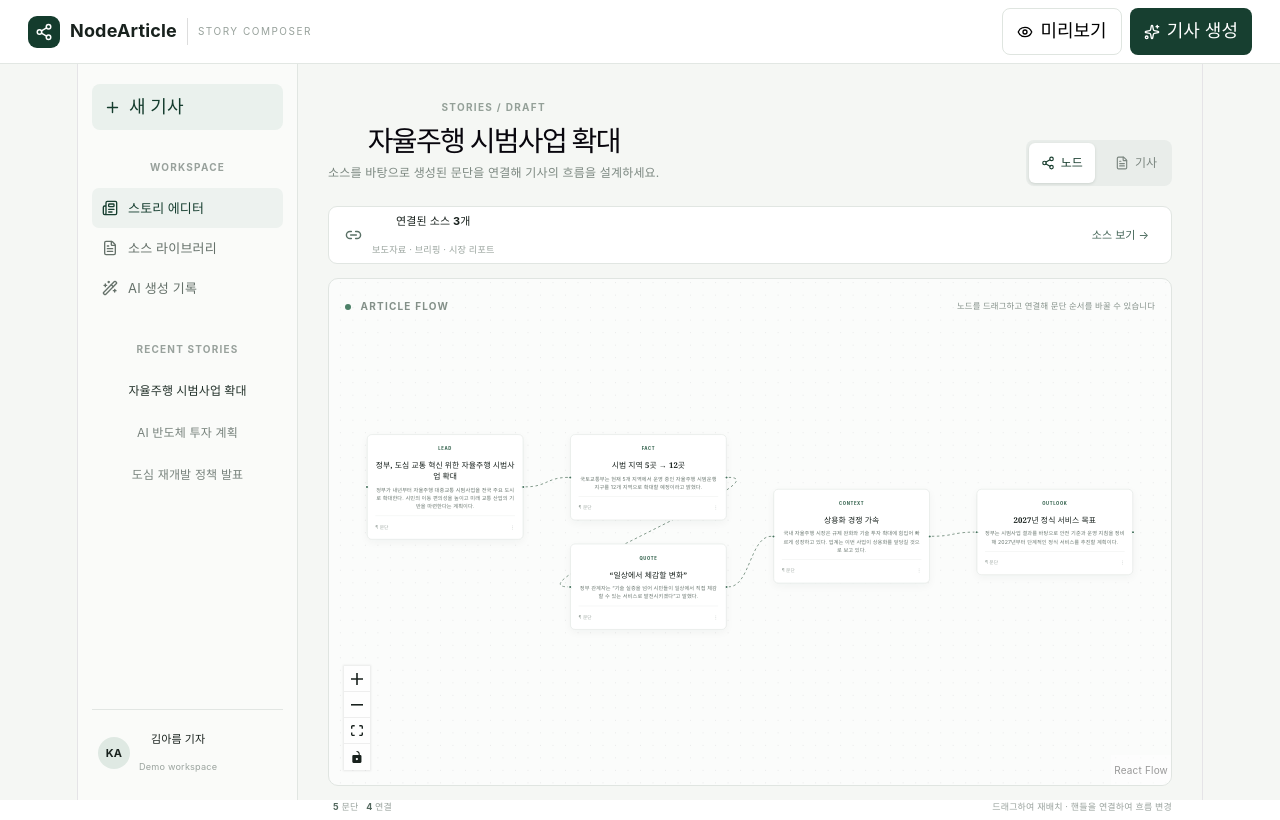
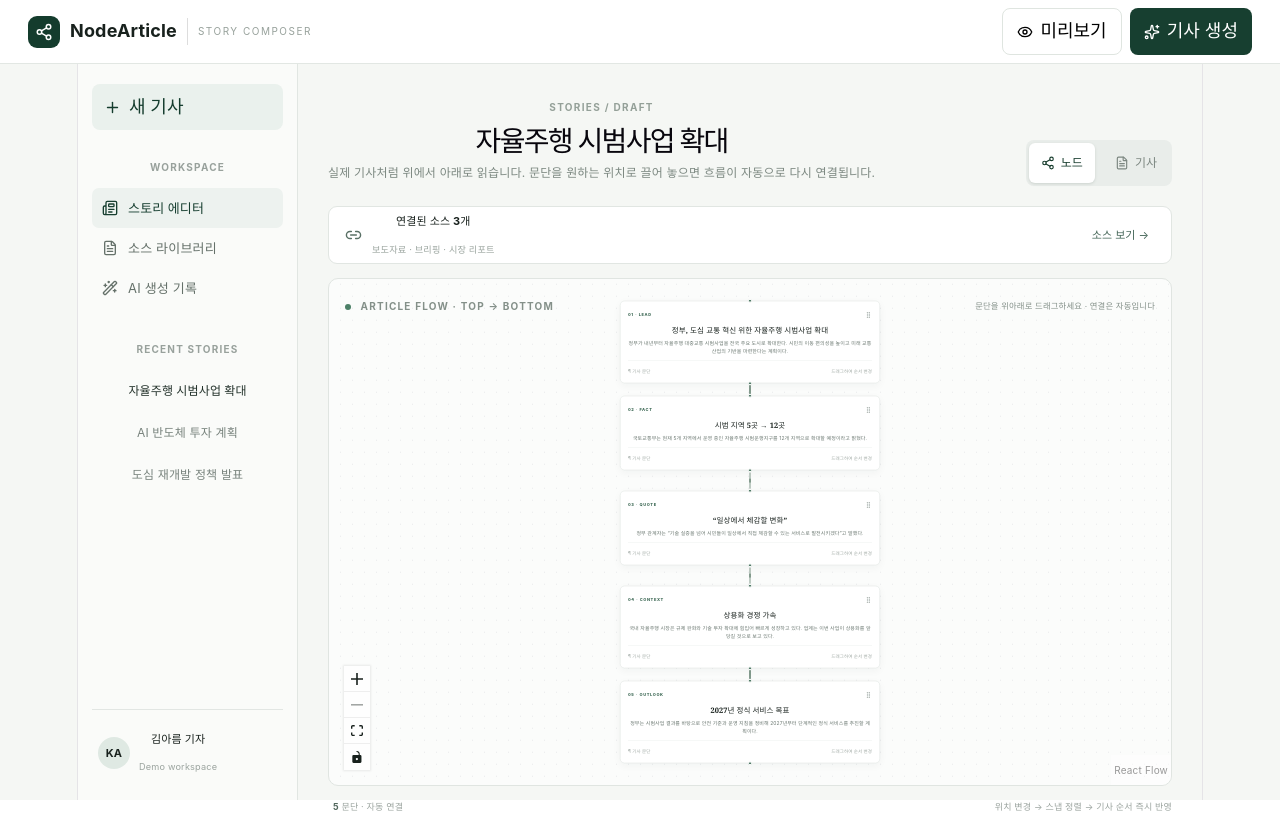
Before and after one commit to Tig0w0/NodeArticle, a React (Vite) app: page / in a window 1280 px wide. Built offline with nearby package versions, Linux system fonts and the light colour scheme.

Commit message:
Add vertical auto-snap article flow

```diff
--- a/src/App.jsx
+++ b/src/App.jsx
@@ -1,26 +1,28 @@
 import { useState } from 'react'
-import { ReactFlow, Background, Controls, Handle, Position, useNodesState, useEdgesState } from '@xyflow/react'
+import { ReactFlow, Background, Controls, Handle, Position, useNodesState } from '@xyflow/react'
 import '@xyflow/react/dist/style.css'
-import { FileText, Sparkles, Share2, Eye, Plus, Newspaper, Link2, WandSparkles } from 'lucide-react'
+import { FileText, Sparkles, Share2, Eye, Plus, Newspaper, Link2, WandSparkles, GripVertical } from 'lucide-react'
 import './App.css'
 
-const article = [
-  { id:'lead', label:'LEAD', title:'정부, 도심 교통 혁신 위한 자율주행 시범사업 확대', body:'정부가 내년부터 자율주행 대중교통 시범사업을 전국 주요 도시로 확대한다. 시민의 이동 편의성을 높이고 미래 교통 산업의 기반을 마련한다는 계획이다.', x:40, y:40 },
-  { id:'fact', label:'FACT', title:'시범 지역 5곳 → 12곳', body:'국토교통부는 현재 5개 지역에서 운영 중인 자율주행 시범운행지구를 12개 지역으로 확대할 예정이라고 밝혔다.', x:430, y:40 },
-  { id:'quote', label:'QUOTE', title:'“일상에서 체감할 변화”', body:'정부 관계자는 “기술 실증을 넘어 시민들이 일상에서 직접 체감할 수 있는 서비스로 발전시키겠다”고 말했다.', x:430, y:250 },
-  { id:'context', label:'CONTEXT', title:'상용화 경쟁 가속', body:'국내 자율주행 시장은 규제 완화와 기술 투자 확대에 힘입어 빠르게 성장하고 있다. 업계는 이번 사업이 상용화를 앞당길 것으로 보고 있다.', x:820, y:145 },
-  { id:'outlook', label:'OUTLOOK', title:'2027년 정식 서비스 목표', body:'정부는 시범사업 결과를 바탕으로 안전 기준과 운영 지침을 정비해 2027년부터 단계적인 정식 서비스를 추진할 계획이다.', x:1210, y:145 },
-]
-const initialNodes=article.map(n=>({id:n.id,position:{x:n.x,y:n.y},data:n,type:'article'}))
-const initialEdges=[['lead','fact'],['fact','quote'],['quote','context'],['context','outlook']].map(([s,t],i)=>({id:'e'+i,source:s,target:t,animated:true}))
-function ArticleNode({data}){return <div className="node"><Handle type="target" position={Position.Left}/><div className={'tag '+data.label.toLowerCase()}>{data.label}</div><h3>{data.title}</h3><p>{data.body}</p><div className="nodefoot"><span>¶ 문단</span><span>⋮</span></div><Handle type="source" position={Position.Right}/></div>}
+const article=[
+{id:'lead',label:'LEAD',title:'정부, 도심 교통 혁신 위한 자율주행 시범사업 확대',body:'정부가 내년부터 자율주행 대중교통 시범사업을 전국 주요 도시로 확대한다. 시민의 이동 편의성을 높이고 미래 교통 산업의 기반을 마련한다는 계획이다.'},
+{id:'fact',label:'FACT',title:'시범 지역 5곳 → 12곳',body:'국토교통부는 현재 5개 지역에서 운영 중인 자율주행 시범운행지구를 12개 지역으로 확대할 예정이라고 밝혔다.'},
+{id:'quote',label:'QUOTE',title:'“일상에서 체감할 변화”',body:'정부 관계자는 “기술 실증을 넘어 시민들이 일상에서 직접 체감할 수 있는 서비스로 발전시키겠다”고 말했다.'},
+{id:'context',label:'CONTEXT',title:'상용화 경쟁 가속',body:'국내 자율주행 시장은 규제 완화와 기술 투자 확대에 힘입어 빠르게 성장하고 있다. 업계는 이번 사업이 상용화를 앞당길 것으로 보고 있다.'},
+{id:'outlook',label:'OUTLOOK',title:'2027년 정식 서비스 목표',body:'정부는 시범사업 결과를 바탕으로 안전 기준과 운영 지침을 정비해 2027년부터 단계적인 정식 서비스를 추진할 계획이다.'}]
+const X=260,GAP=190
+const makeNodes=(items)=>items.map((n,i)=>({id:n.id,position:{x:X,y:70+i*GAP},data:{...n,index:i},type:'article'}))
+function ArticleNode({data}){return <div className="node"><Handle type="target" position={Position.Top} isConnectable={false}/><div className="nodeTop"><div className={'tag '+data.label.toLowerCase()}>{String(data.index+1).padStart(2,'0')} · {data.label}</div><GripVertical size={15}/></div><h3>{data.title}</h3><p>{data.body}</p><div className="nodefoot"><span>¶ 기사 문단</span><span>드래그하여 순서 변경</span></div><Handle type="source" position={Position.Bottom} isConnectable={false}/></div>}
 function App(){
- const [nodes,setNodes,onNodesChange]=useNodesState(initialNodes); const [edges,setEdges,onEdgesChange]=useEdgesState(initialEdges); const [mode,setMode]=useState('graph')
+ const [nodes,setNodes,onNodesChange]=useNodesState(makeNodes(article)); const [mode,setMode]=useState('graph')
+ const ordered=[...nodes].sort((a,b)=>a.position.y-b.position.y)
+ const edges=ordered.slice(0,-1).map((n,i)=>({id:'e-'+n.id,source:n.id,target:ordered[i+1].id,type:'smoothstep'}))
+ const snap=(_,dragged)=>{const others=nodes.filter(n=>n.id!==dragged.id); const rank=others.filter(n=>n.position.y<dragged.position.y).length; const ids=[...others.map(n=>n.id)];ids.splice(rank,0,dragged.id);setNodes(ids.map((id,i)=>{const old=nodes.find(n=>n.id===id);return {...old,position:{x:X,y:70+i*GAP},data:{...old.data,index:i}}}))}
  return <div className="app"><header><div className="brand"><div className="mark"><Share2 size={18}/></div><b>NodeArticle</b><span>STORY COMPOSER</span></div><div className="headActions"><button className="ghost"><Eye size={16}/> 미리보기</button><button className="primary"><Sparkles size={16}/> 기사 생성</button></div></header>
  <aside><div className="new"><Plus size={17}/> 새 기사</div><nav><div className="navtitle">WORKSPACE</div><a className="active"><Newspaper/>스토리 에디터</a><a><FileText/>소스 라이브러리</a><a><WandSparkles/>AI 생성 기록</a></nav><div className="recent"><div className="navtitle">RECENT STORIES</div><p className="sel">자율주행 시범사업 확대</p><p>AI 반도체 투자 계획</p><p>도심 재개발 정책 발표</p></div><div className="profile"><div>KA</div><span><b>김아름 기자</b><small>Demo workspace</small></span></div></aside>
- <main><section className="topline"><div><div className="crumb">STORIES / DRAFT</div><h1>자율주행 시범사업 확대</h1><p>소스를 바탕으로 생성된 문단을 연결해 기사의 흐름을 설계하세요.</p></div><div className="switch"><button onClick={()=>setMode('graph')} className={mode==='graph'?'on':''}><Share2/>노드</button><button onClick={()=>setMode('article')} className={mode==='article'?'on':''}><FileText/>기사</button></div></section>
+ <main><section className="topline"><div><div className="crumb">STORIES / DRAFT</div><h1>자율주행 시범사업 확대</h1><p>실제 기사처럼 위에서 아래로 읽습니다. 문단을 원하는 위치로 끌어 놓으면 흐름이 자동으로 다시 연결됩니다.</p></div><div className="switch"><button onClick={()=>setMode('graph')} className={mode==='graph'?'on':''}><Share2/>노드</button><button onClick={()=>setMode('article')} className={mode==='article'?'on':''}><FileText/>기사</button></div></section>
  <section className="sourcebar"><div><Link2/><span><b>연결된 소스 3개</b><small>보도자료 · 브리핑 · 시장 리포트</small></span></div><button>소스 보기 →</button></section>
- {mode==='graph'?<div className="canvas"><div className="canvashead"><span><i></i> ARTICLE FLOW</span><small>노드를 드래그하고 연결해 문단 순서를 바꿀 수 있습니다</small></div><ReactFlow nodes={nodes} edges={edges} onNodesChange={onNodesChange} onEdgesChange={onEdgesChange} nodeTypes={{article:ArticleNode}} fitView><Background gap={24} size={1}/><Controls/></ReactFlow></div>:<div className="preview"><div className="kicker">TECH · MOBILITY</div><h2>{article[0].title}</h2><div className="by">김아름 기자 · 방금 전</div>{article.map((x,i)=><p key={i}>{x.body}</p>)}</div>}
- <footer><span><b>{nodes.length}</b> 문단 <b>{edges.length}</b> 연결</span><span>드래그하여 재배치 · 핸들을 연결하여 흐름 변경</span></footer></main></div>
+ {mode==='graph'?<div className="canvas"><div className="canvashead"><span><i></i> ARTICLE FLOW · TOP → BOTTOM</span><small>문단을 위아래로 드래그하세요 · 연결은 자동입니다</small></div><ReactFlow nodes={nodes} edges={edges} onNodesChange={onNodesChange} onNodeDragStop={snap} nodeTypes={{article:ArticleNode}} nodesConnectable={false} fitView fitViewOptions={{padding:.15}}><Background gap={24} size={1}/><Controls/></ReactFlow></div>:<div className="preview"><div className="kicker">TECH · MOBILITY</div><h2>{ordered[0].data.title}</h2><div className="by">김아름 기자 · 방금 전</div>{ordered.map(x=><p key={x.id}>{x.data.body}</p>)}</div>}
+ <footer><span><b>{nodes.length}</b> 문단 · 자동 연결</span><span>위치 변경 → 스냅 정렬 → 기사 순서 즉시 반영</span></footer></main></div>
 }
 export default App
```
Also changed, not shown: src/App.css.
